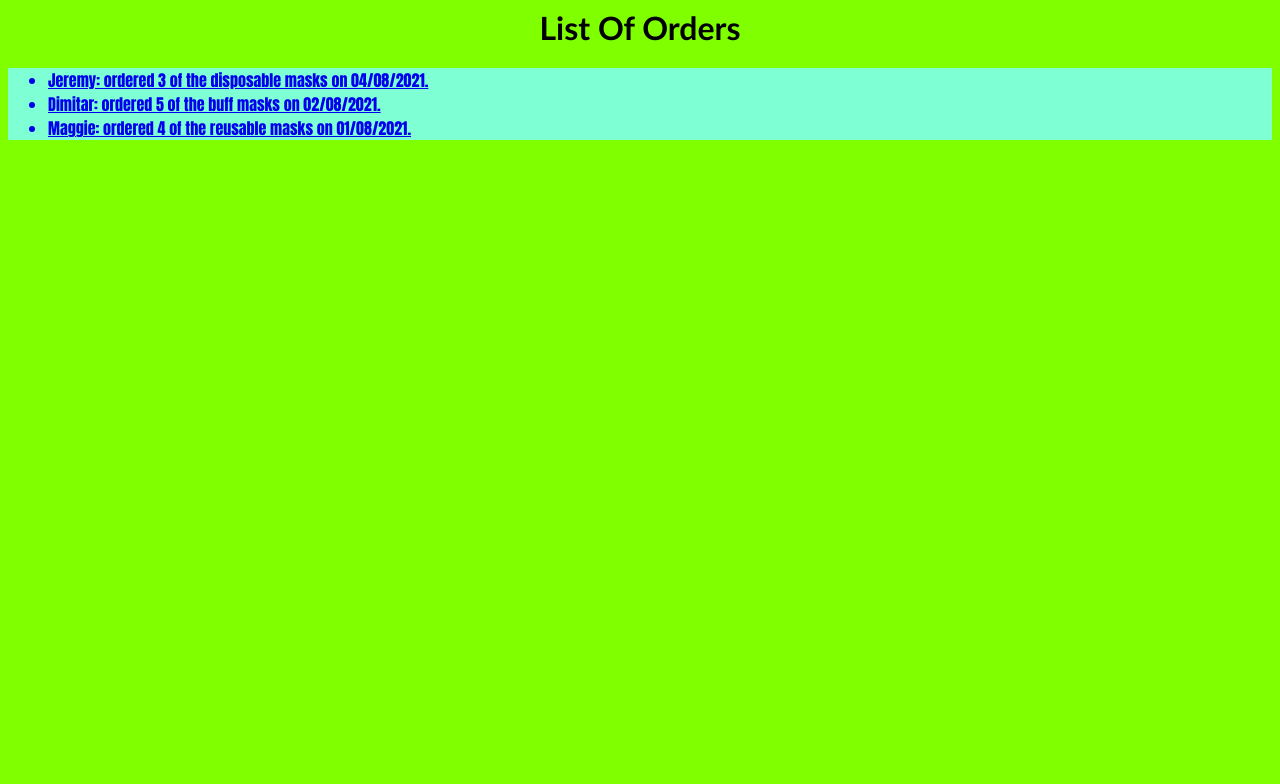
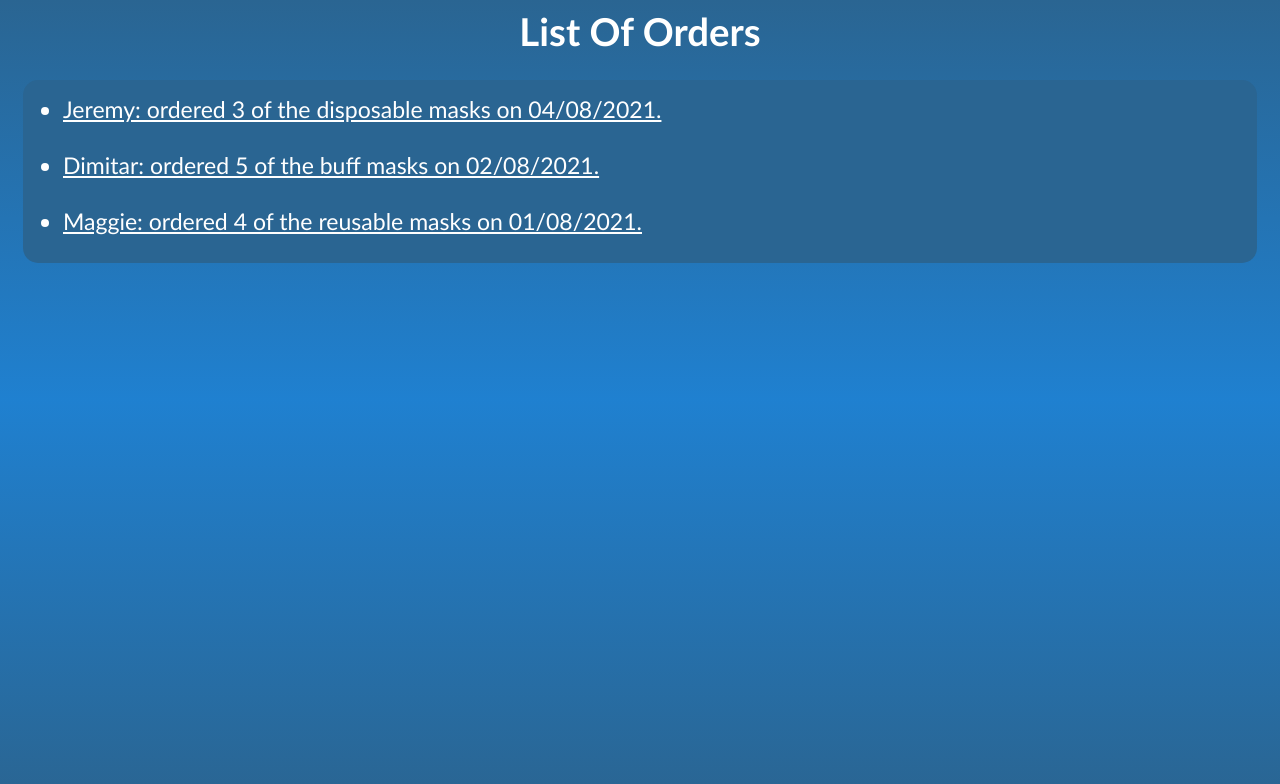
Before and after one commit to DSoutter/week3_day3_flask_lab, a Flask app: page /orders in a window 1280 px wide. Shown: the top 784 px of the page. Run offline with Flask 2, Linux system fonts and the light colour scheme.

Commit message:
Messing around with CSS

```diff
--- a/static/style.css
+++ b/static/style.css
@@ -1,14 +1,26 @@
+
+body {
+    background-image: linear-gradient(#2a6592, #0b75ccea, #2a6592) ;
+    color: whitesmoke;
+    font-size: larger;
+    font-family: 'Trebuchet MS', 'Lucida Sans Unicode', 'Lucida Grande', 'Lucida Sans', Arial, sans-serif;
+}
+
 body > ul {
-    background-color: aquamarine;
-    color: rgb(212, 126, 13);
-    font-family: Impact, Haettenschweiler, 'Arial Narrow Bold', sans-serif;
+    border-radius: 15px;
+    margin: 15px;
+    padding-top: 15px;
+    background-color: #2a6592;
+    font-family: 'Trebuchet MS', 'Lucida Sans Unicode', 'Lucida Grande', 'Lucida Sans', Arial, sans-serif;
+    font-size: larger;
+}
+
+body > ul > div > a {
+    color:white
 }
 
 h1 {
     font-family: 'Trebuchet MS', 'Lucida Sans Unicode', 'Lucida Grande', 'Lucida Sans', Arial, sans-serif;
     text-align: center;
+    color: white;
 }
-
-body {
-    background-color: chartreuse;
-}
--- a/templates/index.html
+++ b/templates/index.html
@@ -9,7 +9,7 @@
         <ul>{% for order in orders %}
         <div>
             <a href="orders/{{orders.index(order)}}">
-                <li>{{order.customer_name}}: ordered {{order.quantity}} of the {{order.mask_type}} masks on {{order.order_date}}.</li>
+                <li>{{order.customer_name}}: ordered {{order.quantity}} of the {{order.mask_type}} masks on {{order.order_date}}.</li><br>
         </a>
         </div>
         {% endfor %}</ul>
```
